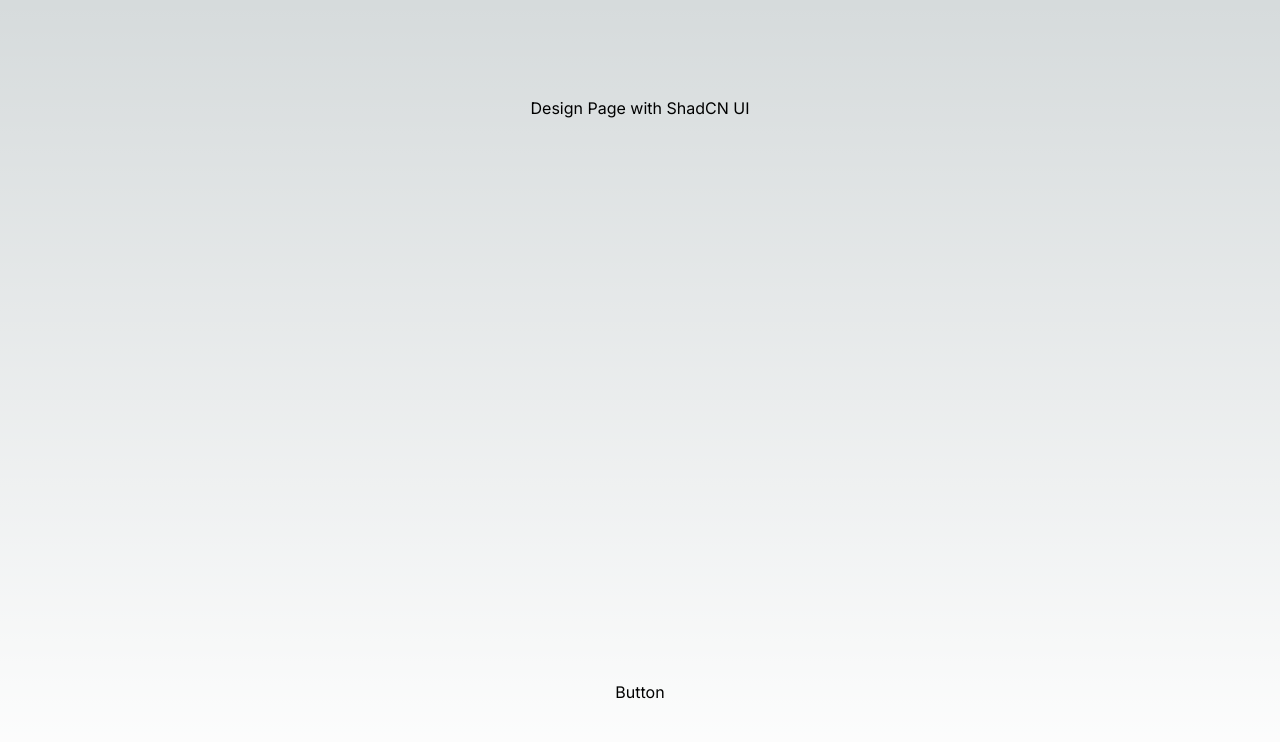
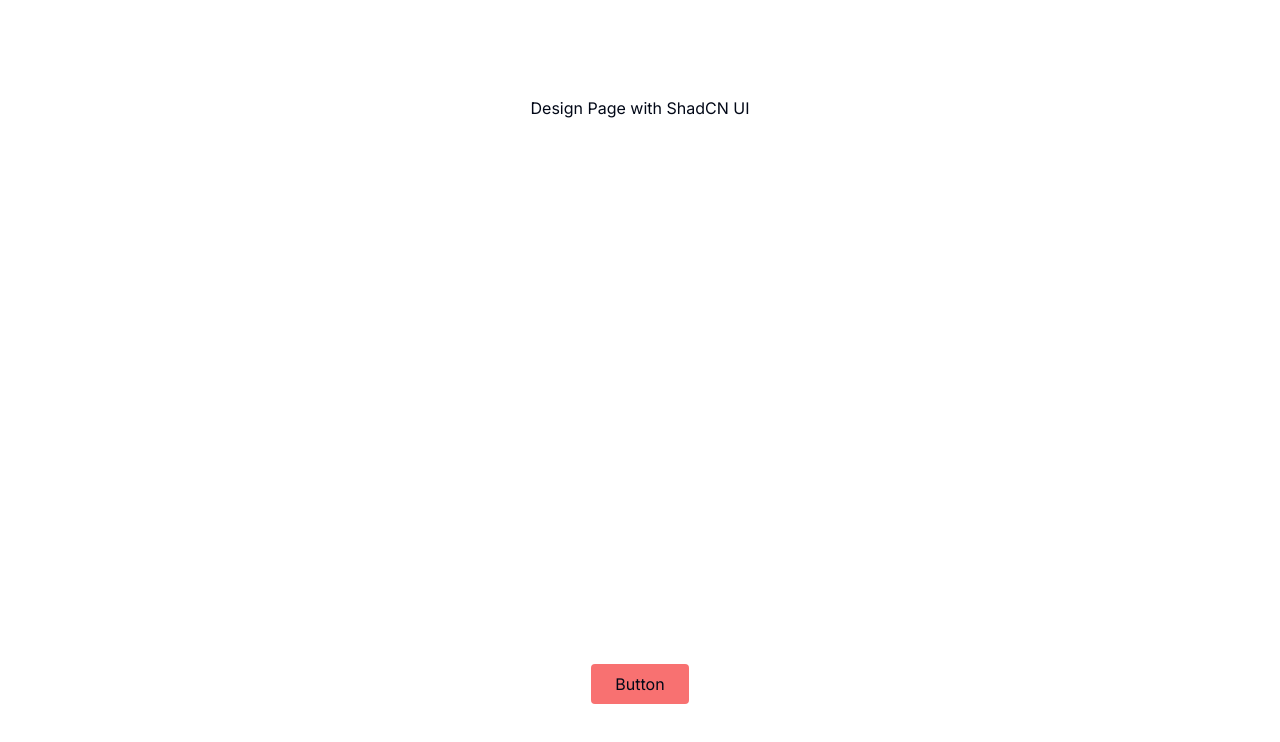
Before and after one commit to Naeem009/Project-ShadCN, a Next.js app in the folder projectshadcn/: page / in a window 1280 px wide. Shown: the top 742 px of the page. Built offline with nearby package versions, Linux system fonts and the light colour scheme.

Commit message:
Updated Home and Installed ShadCN UI
Installation of ShadCN UI and updated home page

```diff
--- a/projectshadcn/src/app/globals.css
+++ b/projectshadcn/src/app/globals.css
@@ -2,32 +2,75 @@
   @tailwind components;
   @tailwind utilities;
 
+  @layer base {
     :root {
-  --foreground-rgb: 0, 0, 0;
-  --background-start-rgb: 214, 219, 220;
-  --background-end-rgb: 255, 255, 255;
+      --background: 0 0% 100%;
+      --foreground: 222.2 84% 4.9%;
+
+      --card: 0 0% 100%;
+      --card-foreground: 222.2 84% 4.9%;
+
+      --popover: 0 0% 100%;
+      --popover-foreground: 222.2 84% 4.9%;
+
+      --primary: 222.2 47.4% 11.2%;
+      --primary-foreground: 210 40% 98%;
+
+      --secondary: 210 40% 96.1%;
+      --secondary-foreground: 222.2 47.4% 11.2%;
+
+      --muted: 210 40% 96.1%;
+      --muted-foreground: 215.4 16.3% 46.9%;
+
+      --accent: 210 40% 96.1%;
+      --accent-foreground: 222.2 47.4% 11.2%;
+
+      --destructive: 0 84.2% 60.2%;
+      --destructive-foreground: 210 40% 98%;
+
+      --border: 214.3 31.8% 91.4%;
+      --input: 214.3 31.8% 91.4%;
+      --ring: 222.2 84% 4.9%;
+
+      --radius: 0.5rem;
     }
 
-@media (prefers-color-scheme: dark) {
-  :root {
-    --foreground-rgb: 255, 255, 255;
-    --background-start-rgb: 0, 0, 0;
-    --background-end-rgb: 0, 0, 0;
+    .dark {
+      --background: 222.2 84% 4.9%;
+      --foreground: 210 40% 98%;
+
+      --card: 222.2 84% 4.9%;
+      --card-foreground: 210 40% 98%;
+
+      --popover: 222.2 84% 4.9%;
+      --popover-foreground: 210 40% 98%;
+
+      --primary: 210 40% 98%;
+      --primary-foreground: 222.2 47.4% 11.2%;
+
+      --secondary: 217.2 32.6% 17.5%;
+      --secondary-foreground: 210 40% 98%;
+
+      --muted: 217.2 32.6% 17.5%;
+      --muted-foreground: 215 20.2% 65.1%;
+
+      --accent: 217.2 32.6% 17.5%;
+      --accent-foreground: 210 40% 98%;
+
+      --destructive: 0 62.8% 30.6%;
+      --destructive-foreground: 210 40% 98%;
+
+      --border: 217.2 32.6% 17.5%;
+      --input: 217.2 32.6% 17.5%;
+      --ring: 212.7 26.8% 83.9%;
     }
   }
 
+  @layer base {
+    * {
+      @apply border-border;
+    }
     body {
-  color: rgb(var(--foreground-rgb));
-  background: linear-gradient(
-      to bottom,
-      transparent,
-      rgb(var(--background-end-rgb))
-    )
-    rgb(var(--background-start-rgb));
-}
-
-@layer utilities {
-  .text-balance {
-    text-wrap: balance;
+      @apply bg-background text-foreground;
     }
   }
--- a/projectshadcn/src/app/page.tsx
+++ b/projectshadcn/src/app/page.tsx
@@ -1,8 +1,8 @@
 export default function Home() {
   return (
     <main className="flex min-h-screen flex-col items-center justify-between p-24">
-      <div><h1>Design Page with ShadCN UI</h1></div>
-      <button>Button</button>
+      <div>Design Page with ShadCN UI</div>
+      <button className="px-6 py-2 rounded bg-red-400 hover:bg-red-700">Button</button>
     </main>
   );
 }
--- /dev/null
+++ b/projectshadcn/src/lib/utils.ts
@@ -0,0 +1,6 @@
+import { type ClassValue, clsx } from "clsx"
+import { twMerge } from "tailwind-merge"
+
+export function cn(...inputs: ClassValue[]) {
+  return twMerge(clsx(inputs))
+}
--- a/projectshadcn/tailwind.config.ts
+++ b/projectshadcn/tailwind.config.ts
@@ -1,20 +1,80 @@
-import type { Config } from "tailwindcss";
+import type { Config } from "tailwindcss"
 
-const config: Config = {
+const config = {
+  darkMode: ["class"],
   content: [
-    "./src/pages/**/*.{js,ts,jsx,tsx,mdx}",
-    "./src/components/**/*.{js,ts,jsx,tsx,mdx}",
-    "./src/app/**/*.{js,ts,jsx,tsx,mdx}",
-  ],
+    './pages/**/*.{ts,tsx}',
+    './components/**/*.{ts,tsx}',
+    './app/**/*.{ts,tsx}',
+    './src/**/*.{ts,tsx}',
+	],
+  prefix: "",
   theme: {
+    container: {
+      center: true,
+      padding: "2rem",
+      screens: {
+        "2xl": "1400px",
+      },
+    },
     extend: {
-      backgroundImage: {
-        "gradient-radial": "radial-gradient(var(--tw-gradient-stops))",
-        "gradient-conic":
-          "conic-gradient(from 180deg at 50% 50%, var(--tw-gradient-stops))",
+      colors: {
+        border: "hsl(var(--border))",
+        input: "hsl(var(--input))",
+        ring: "hsl(var(--ring))",
+        background: "hsl(var(--background))",
+        foreground: "hsl(var(--foreground))",
+        primary: {
+          DEFAULT: "hsl(var(--primary))",
+          foreground: "hsl(var(--primary-foreground))",
+        },
+        secondary: {
+          DEFAULT: "hsl(var(--secondary))",
+          foreground: "hsl(var(--secondary-foreground))",
+        },
+        destructive: {
+          DEFAULT: "hsl(var(--destructive))",
+          foreground: "hsl(var(--destructive-foreground))",
+        },
+        muted: {
+          DEFAULT: "hsl(var(--muted))",
+          foreground: "hsl(var(--muted-foreground))",
+        },
+        accent: {
+          DEFAULT: "hsl(var(--accent))",
+          foreground: "hsl(var(--accent-foreground))",
+        },
+        popover: {
+          DEFAULT: "hsl(var(--popover))",
+          foreground: "hsl(var(--popover-foreground))",
+        },
+        card: {
+          DEFAULT: "hsl(var(--card))",
+          foreground: "hsl(var(--card-foreground))",
+        },
+      },
+      borderRadius: {
+        lg: "var(--radius)",
+        md: "calc(var(--radius) - 2px)",
+        sm: "calc(var(--radius) - 4px)",
+      },
+      keyframes: {
+        "accordion-down": {
+          from: { height: "0" },
+          to: { height: "var(--radix-accordion-content-height)" },
+        },
+        "accordion-up": {
+          from: { height: "var(--radix-accordion-content-height)" },
+          to: { height: "0" },
+        },
+      },
+      animation: {
+        "accordion-down": "accordion-down 0.2s ease-out",
+        "accordion-up": "accordion-up 0.2s ease-out",
       },
     },
   },
-  plugins: [],
-};
-export default config;
+  plugins: [require("tailwindcss-animate")],
+} satisfies Config
+
+export default config
```
Also changed, not shown: projectshadcn/package.json (+9 -4 lines), projectshadcn/components.json (added), 1 other file (tests, documents, lock files or other folders). Lines whose indentation alone changed are shown as unchanged.
